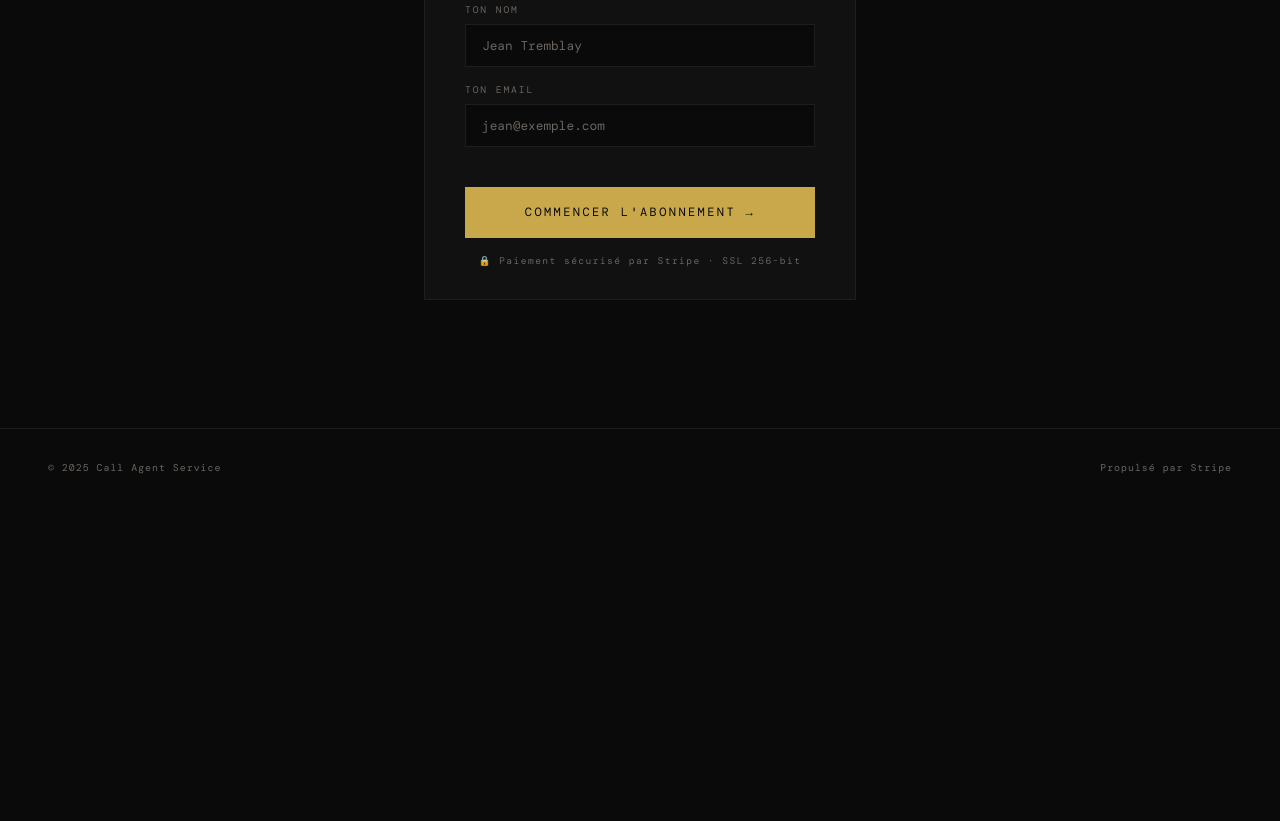
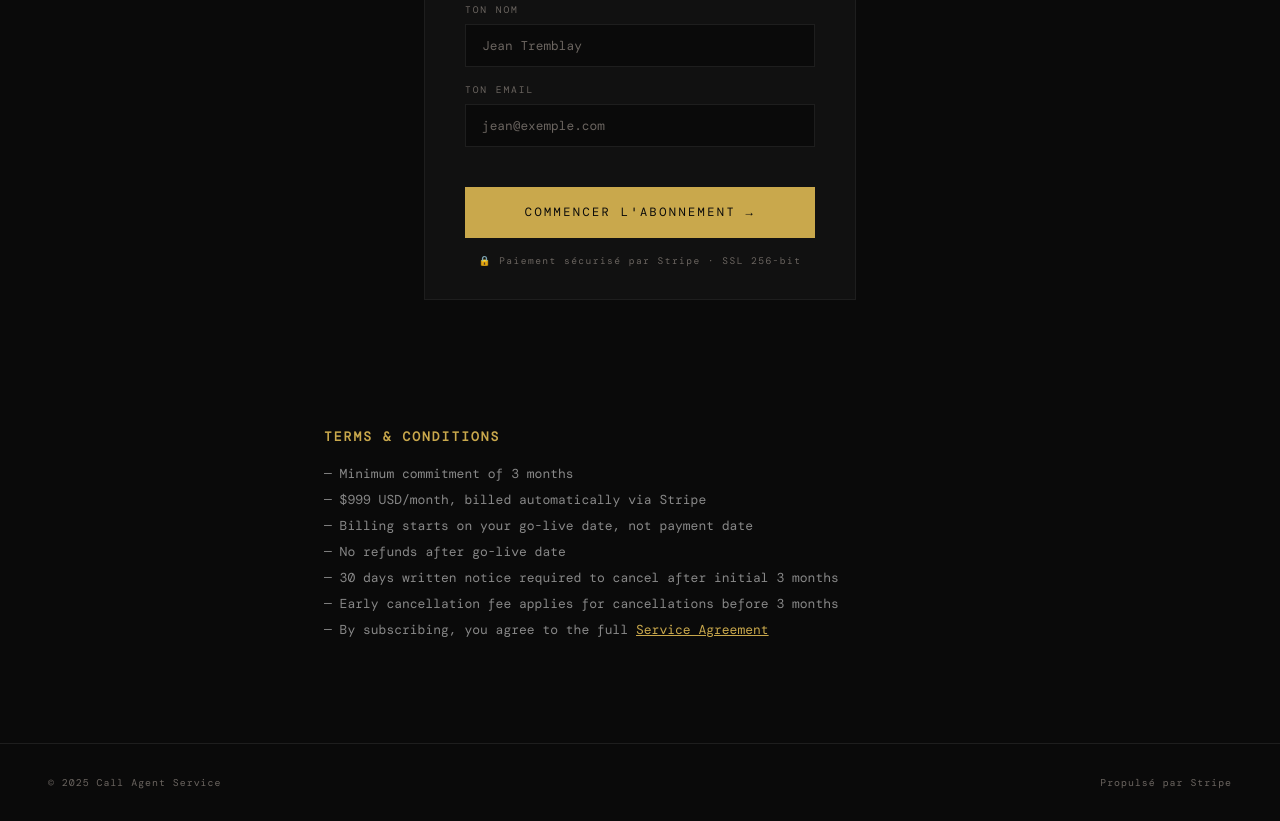
Before and after one commit to natterbox1/stripe-agent, a website: page index.html in a window 1280 px wide. Shown: the part 1484-2305 px from the top of the page. Before the commit the page ends 1990 px from the top, so only its background shows below. Drawn offline with nearby package versions, Linux system fonts and the light colour scheme; a web font is replaced by a local one.

Commit message:
add terms section

```diff
--- a/index.html
+++ b/index.html
@@ -299,7 +299,19 @@
         </div>
       </div>
     </div>
-  </main>
+  <section style="max-width:680px;margin:40px auto;padding:0 24px 60px;">
+    <h3 style="color:#c9a84c;font-size:13px;letter-spacing:2px;text-transform:uppercase;margin-bottom:16px;">Terms & Conditions</h3>
+    <ul style="color:#888;font-size:13px;line-height:2;list-style:none;padding:0;">
+      <li>— Minimum commitment of 3 months</li>
+      <li>— $999 USD/month, billed automatically via Stripe</li>
+      <li>— Billing starts on your go-live date, not payment date</li>
+      <li>— No refunds after go-live date</li>
+      <li>— 30 days written notice required to cancel after initial 3 months</li>
+      <li>— Early cancellation fee applies for cancellations before 3 months</li>
+      <li>— By subscribing, you agree to the full <a href="#" style="color:#c9a84c;">Service Agreement</a></li>
+    </ul>
+  </section>
+</main>
 
   <footer>
     <span>© 2025 Call Agent Service</span>
```
